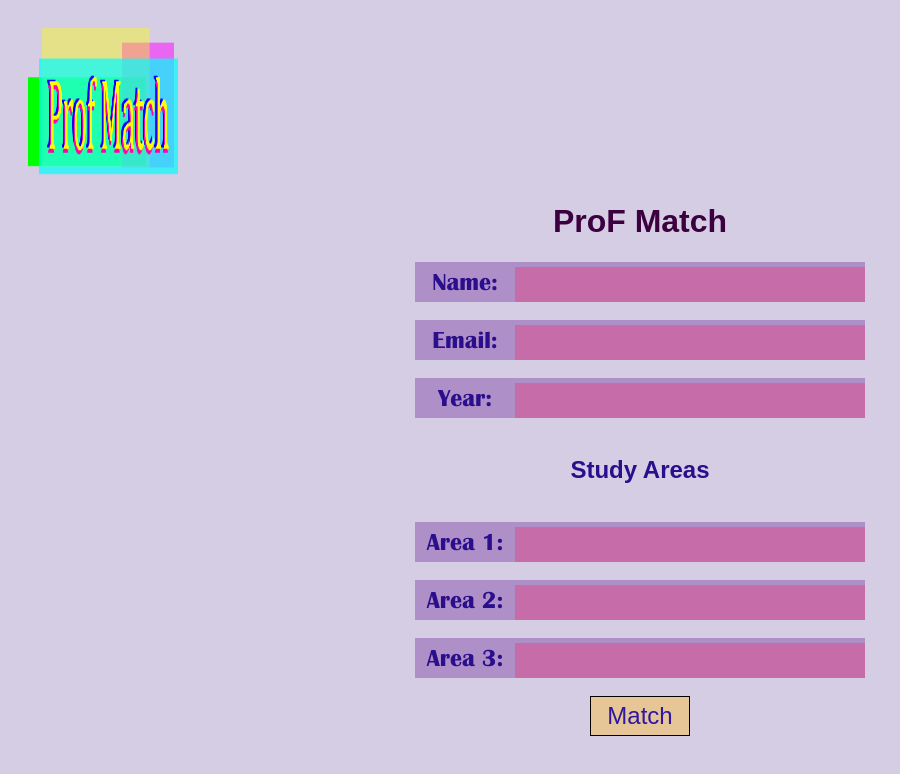
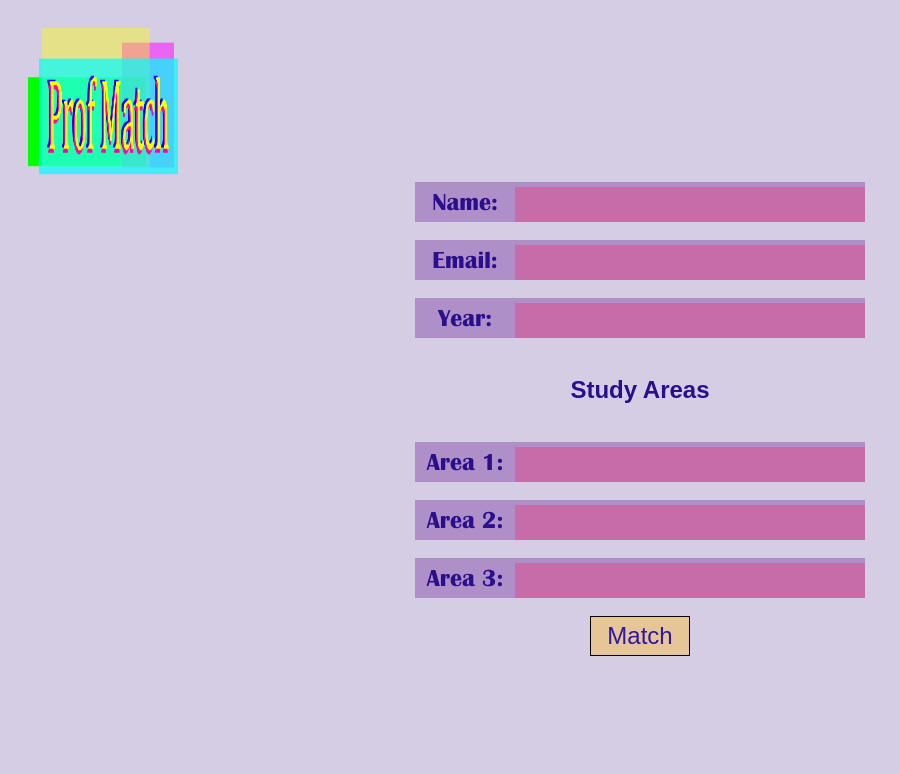
Before and after one commit to 2533Aryan/ProfMatch, a plain HTML site: page index.html in a window 1280 px wide. Shown: the whole page, without its empty margins (0-900 px from the left). Drawn offline with Linux system fonts and the light colour scheme.

Commit message:
heading commented out

```diff
--- a/index.html
+++ b/index.html
@@ -7,7 +7,7 @@
   </head>
   <body id="main">
     <img src="heading.png" alt="ProF Match">
-    <h1>ProF Match</h1>
+    <!-- <h1>ProF Match</h1> -->
     <div id ="outer-box"><p id="outer-text">Name:</p><div id ="inter-box"><input type="text" name="Name" id="a"></div></div>
     <br>
     <div id ="outer-box"><p id="outer-text">Email:</p><div id ="inter-box"><input type="text" name="Email"></div></div>
```
